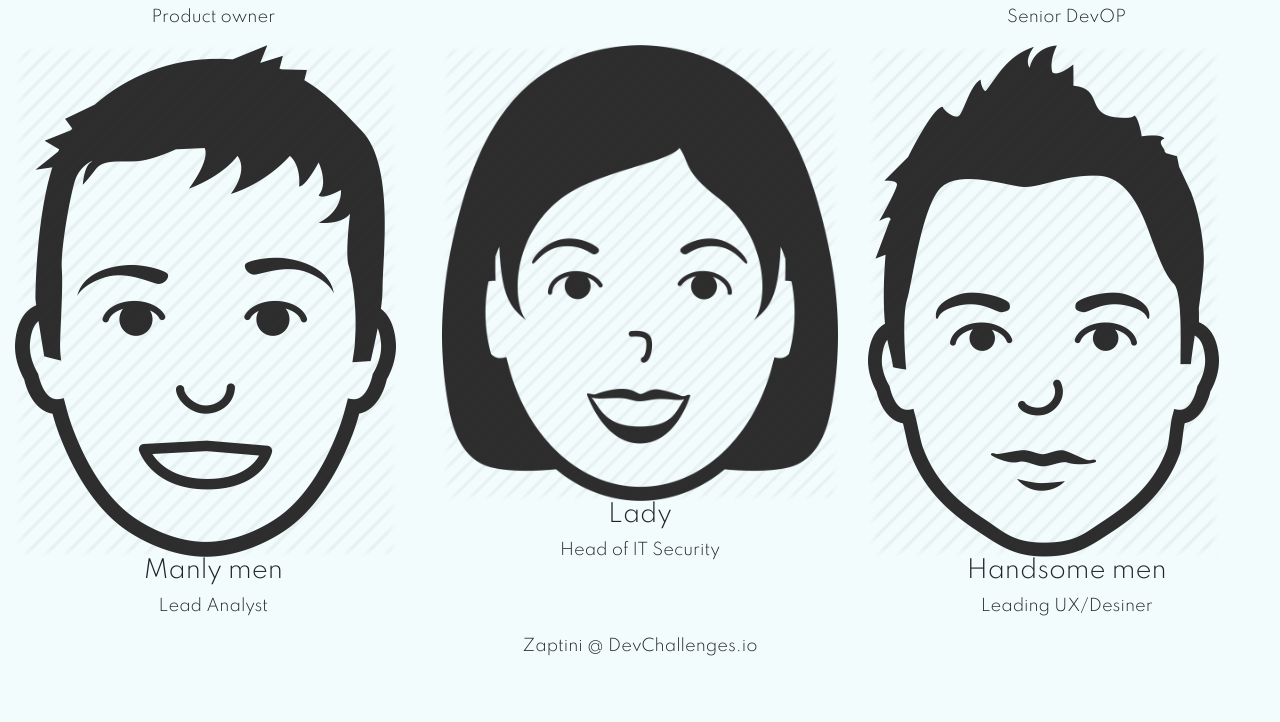
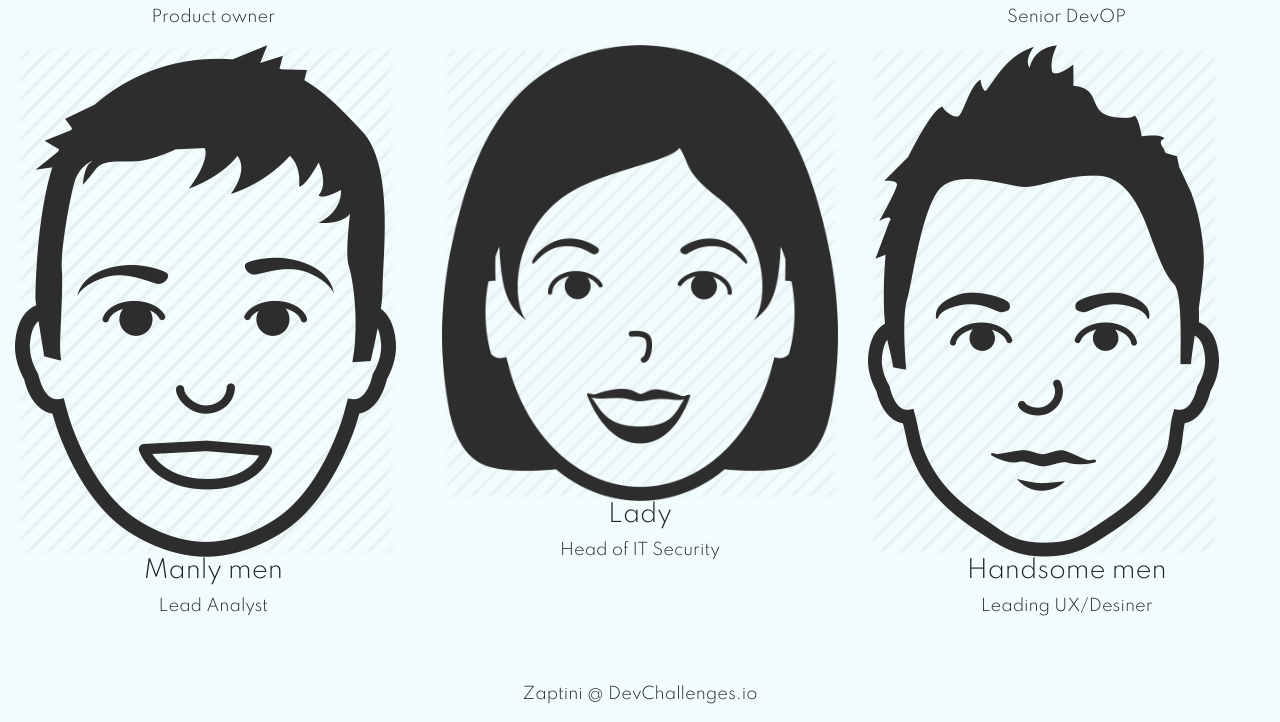
Before and after one commit to zaptini/devchallenge-myTeam, a plain HTML site: page index.html in a window 1280 px wide. Shown: the part 995-1717 px from the top of the page. Before the commit the page ends 1669 px from the top, so only its background shows below. Drawn offline with nearby package versions, Linux system fonts and the light colour scheme.

Commit message:
Update index.html

```diff
--- a/index.html
+++ b/index.html
@@ -31,7 +31,7 @@
 
     </section>
 
-    <footer class="text-center mb-3">
+    <footer class="text-center mt-5 mb-3">
         Zaptini @ DevChallenges.io
     </footer>
 
```
